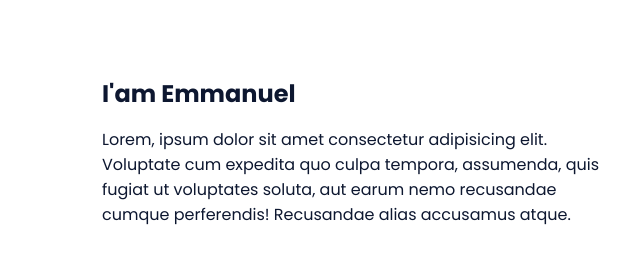
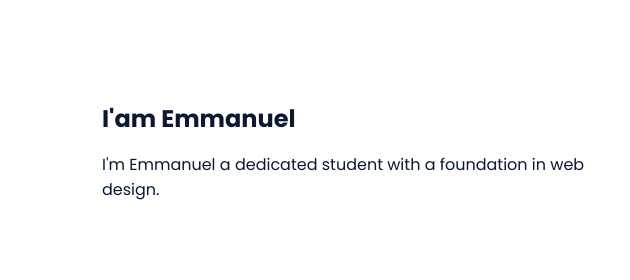
Before and after one commit to Emma-glitch-desighn/Website, a plain HTML site: page index.html in a window 1280 px wide. Shown: the part 860-1140 px from the top of the page, 538-1168 px from the left. Drawn offline with nearby package versions, Linux system fonts and the light colour scheme.

Commit message:
Update index.html

```diff
--- a/index.html
+++ b/index.html
@@ -74,7 +74,7 @@
 
                     <div>
                         <h2 class="about__subtitle">I'am Emmanuel</h2>
-                        <p class="about__text">Lorem, ipsum dolor sit amet consectetur adipisicing elit. Voluptate cum expedita quo culpa tempora, assumenda, quis fugiat ut voluptates soluta, aut earum nemo recusandae cumque perferendis! Recusandae alias accusamus atque.</p>
+                        <p class="about__text">I'm Emmanuel a dedicated student with a foundation in web design.</p>
                     </div>
                 </div>
             </section>
```
